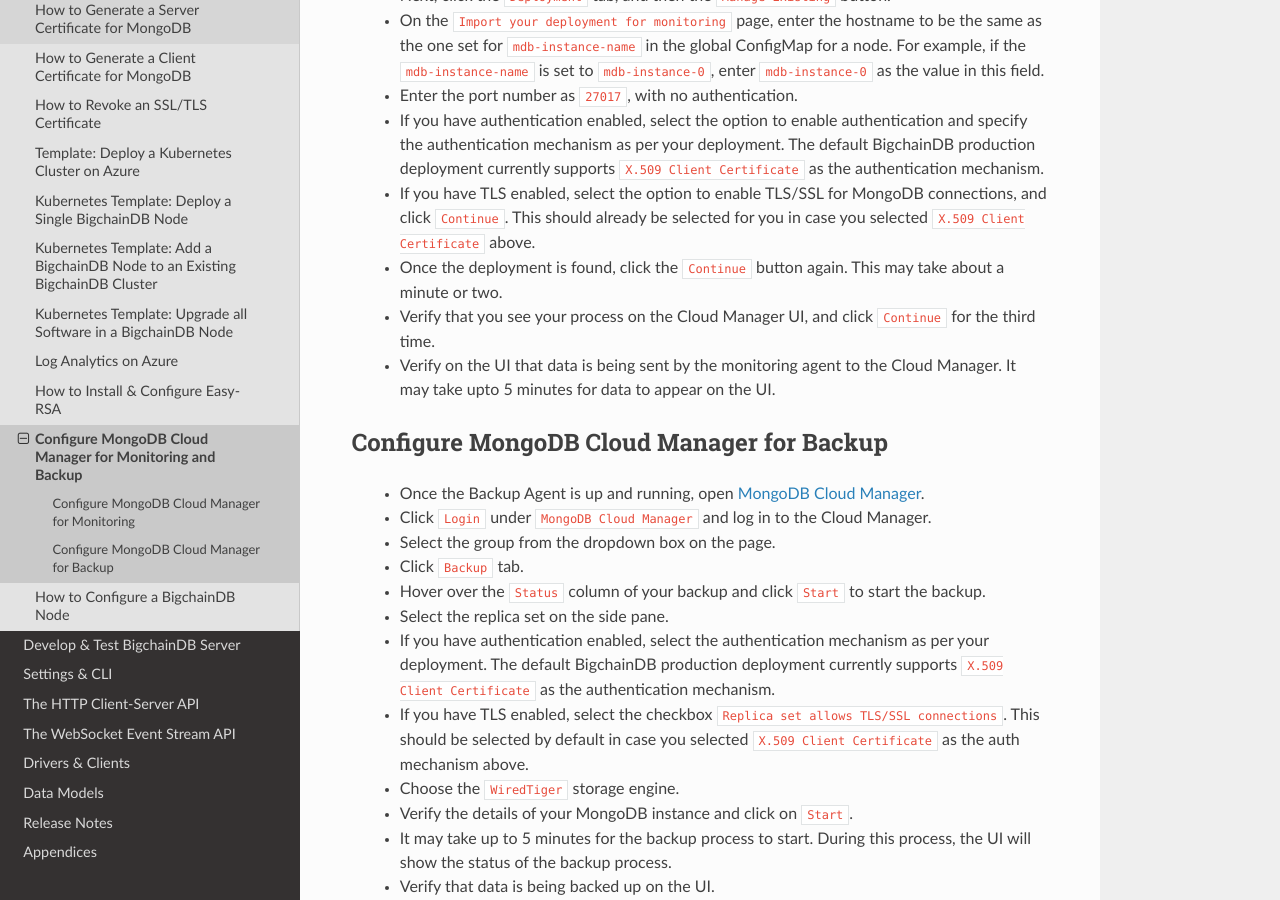
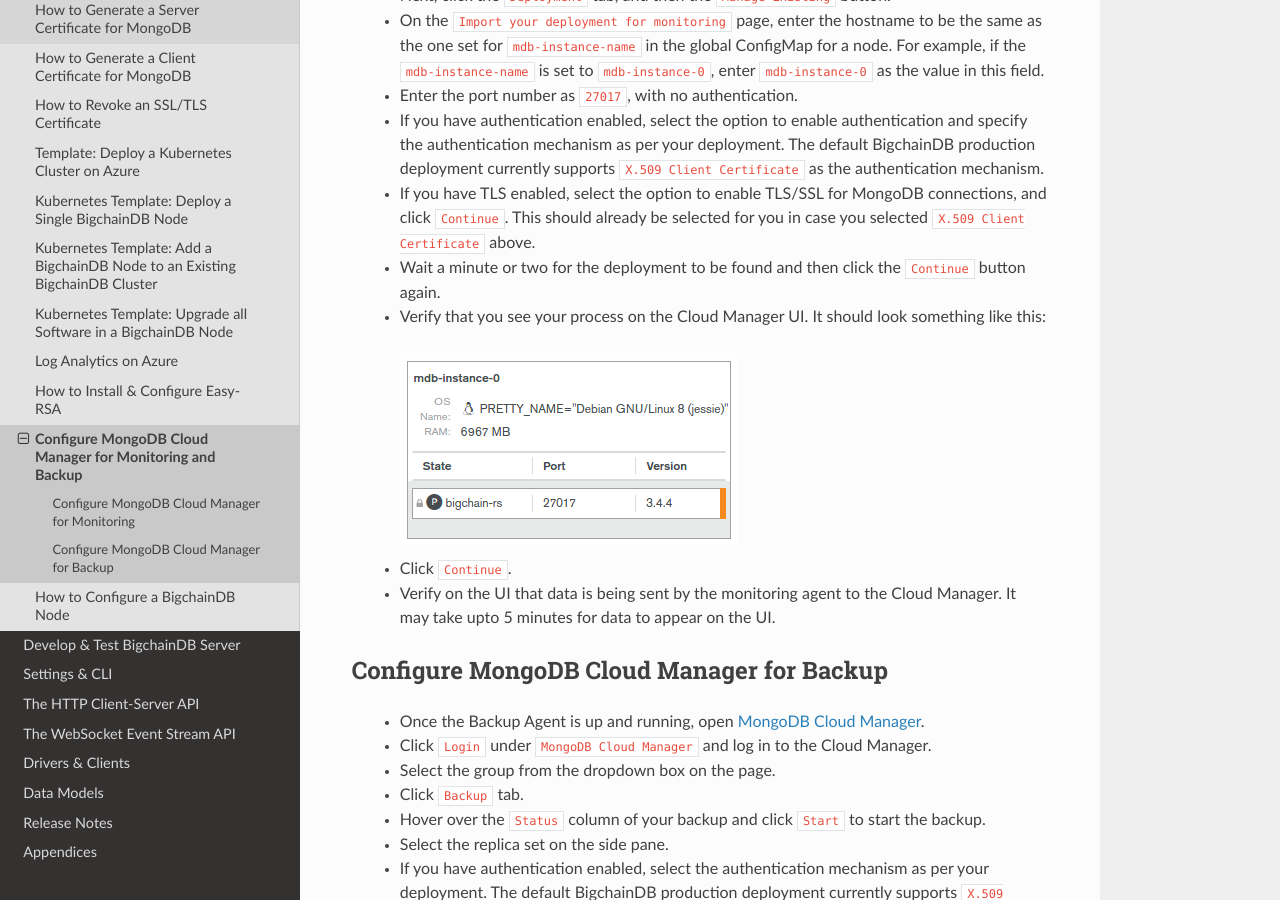
Before and after one commit to bigchaindb/bigchaindb, a Sphinx documentation site: the page built from docs/server/source/production-deployment-template/cloud-manager.rst, in a window 1280 px wide and 900 px high, scrolled down 610 px. Built offline with Sphinx 7.4.7 and the Read the Docs theme 2.0.0, drawn with Linux system fonts in a browser that asks for light colours; pages that are not in the unit, such as notebooks, are missing from menus.

Commit message:
Clarified some MDB Cloud Manager instructions

```diff
--- a/docs/server/source/production-deployment-template/cloud-manager.rst
+++ b/docs/server/source/production-deployment-template/cloud-manager.rst
@@ -46,11 +46,15 @@
     connections, and click ``Continue``. This should already be selected for
     you in case you selected ``X.509 Client Certificate`` above.
 
-  * Once the deployment is found, click the ``Continue`` button again.
-    This may take about a minute or two.
+  * Wait a minute or two for the deployment to be found and then
+    click the ``Continue`` button again.
 
-  * Verify that you see your process on the Cloud Manager UI, and click
-    ``Continue`` for the third time.
+  * Verify that you see your process on the Cloud Manager UI.
+    It should look something like this:
+
+    .. image:: /_static/mongodb_cloud_manager_1.png
+
+  * Click ``Continue``.
 
   * Verify on the UI that data is being sent by the monitoring agent to the
     Cloud Manager. It may take upto 5 minutes for data to appear on the UI.
```
Also changed, not shown: docs/server/source/_static/mongodb_cloud_manager_1.png (added).
